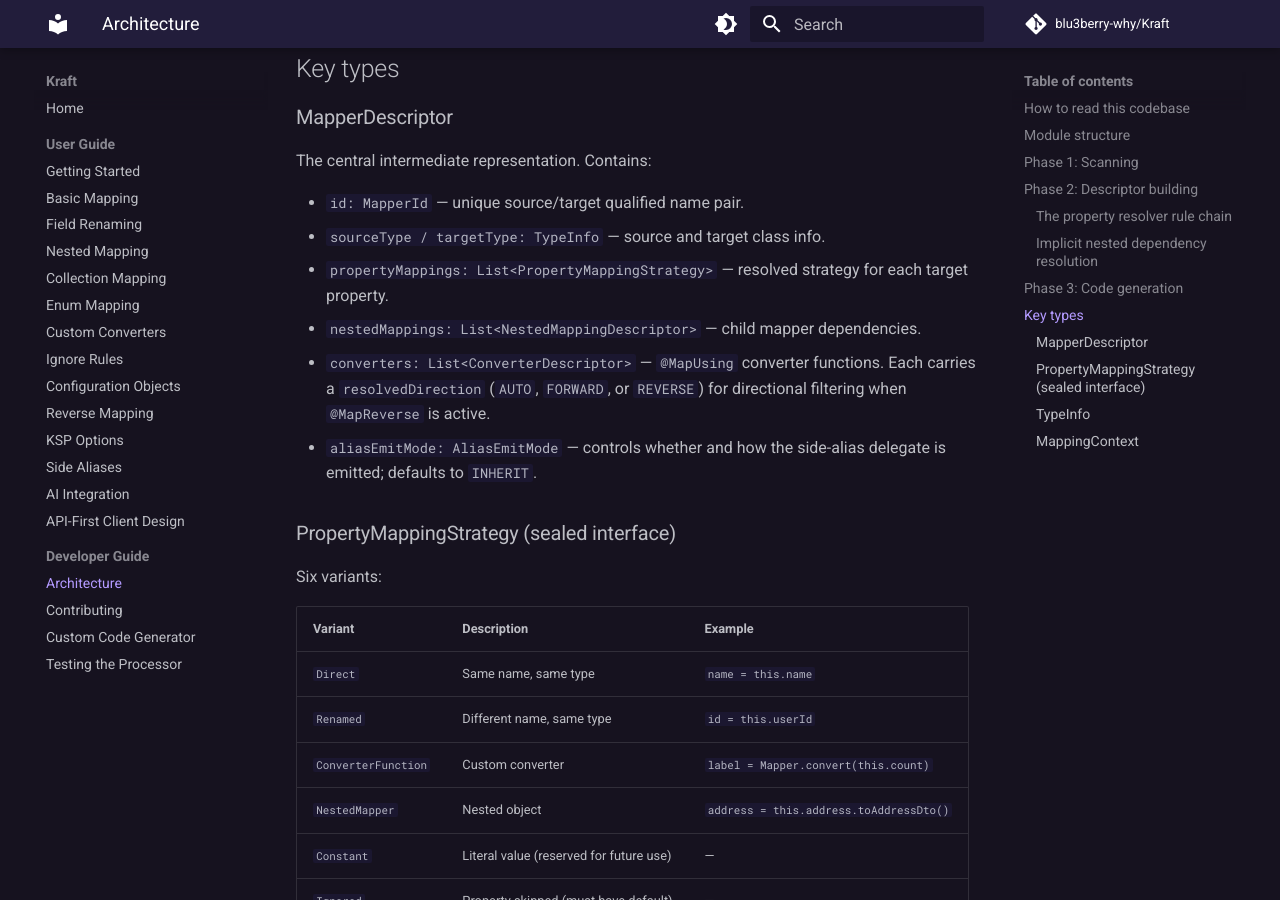
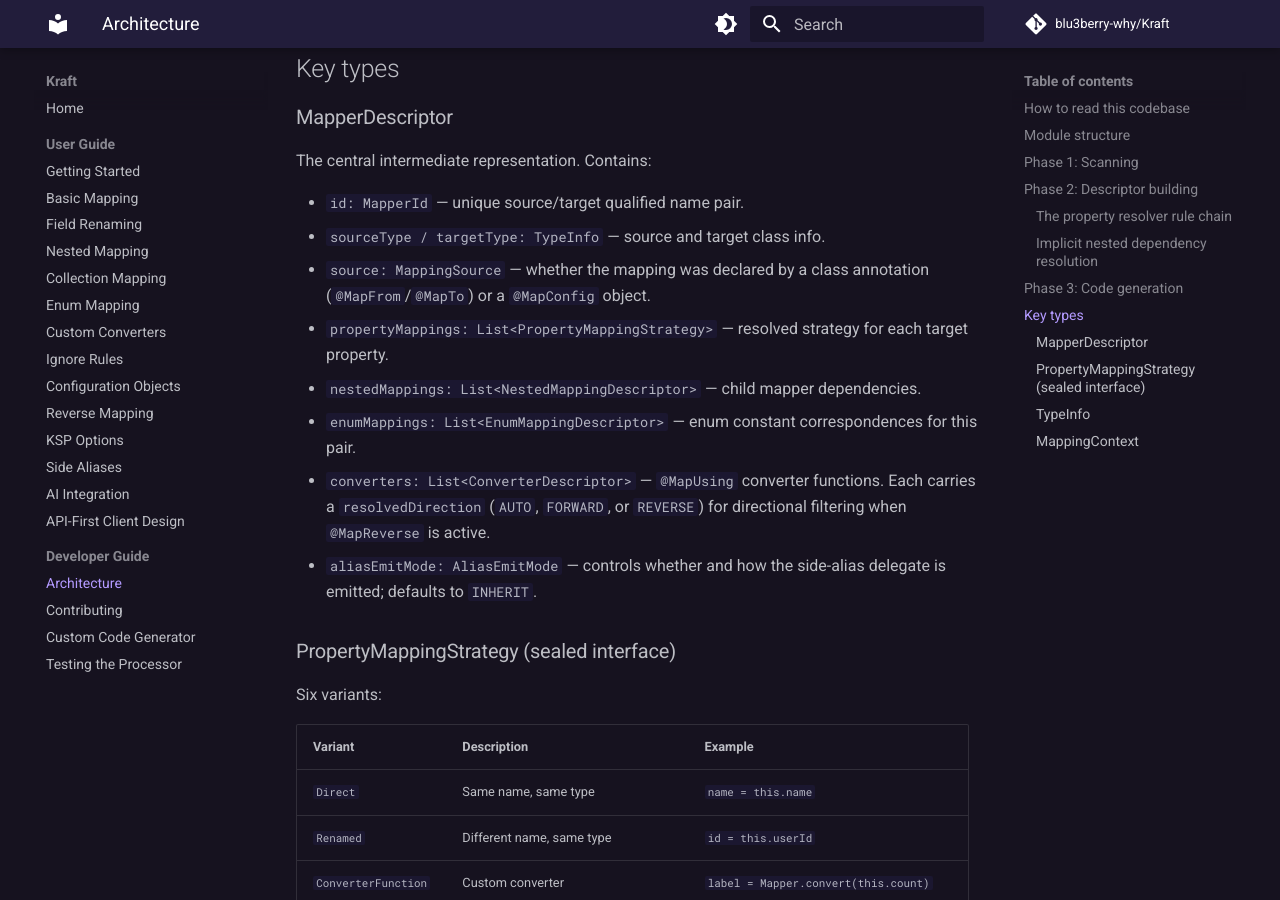
Before and after one commit to blu3berry-why/Kraft, an MkDocs documentation site: the page built from docs/developer-guide/architecture.md, in a window 1280 px wide and 900 px high, scrolled down 7299 px. Built offline with MkDocs 1.6.1 and Material for MkDocs 9.7.7, drawn with Linux system fonts in a browser that asks for light colours; comment, search, counter and statistics services are not loaded.

Commit message:
docs: complete MapperDescriptor field list in architecture key types
Add source: MappingSource and enumMappings, which the custom-generator
guide documents but the key-types list omitted.

Co-Authored-By: Claude Fable 5 <noreply@anthropic.com>

```diff
--- a/docs/developer-guide/architecture.md
+++ b/docs/developer-guide/architecture.md
@@ -218,8 +218,10 @@ The central intermediate representation. Contains:
 
 - `id: MapperId` — unique source/target qualified name pair.
 - `sourceType / targetType: TypeInfo` — source and target class info.
+- `source: MappingSource` — whether the mapping was declared by a class annotation (`@MapFrom`/`@MapTo`) or a `@MapConfig` object.
 - `propertyMappings: List<PropertyMappingStrategy>` — resolved strategy for each target property.
 - `nestedMappings: List<NestedMappingDescriptor>` — child mapper dependencies.
+- `enumMappings: List<EnumMappingDescriptor>` — enum constant correspondences for this pair.
 - `converters: List<ConverterDescriptor>` — `@MapUsing` converter functions. Each carries a `resolvedDirection` (`AUTO`, `FORWARD`, or `REVERSE`) for directional filtering when `@MapReverse` is active.
 - `aliasEmitMode: AliasEmitMode` — controls whether and how the side-alias delegate is emitted; defaults to `INHERIT`.
 
```
